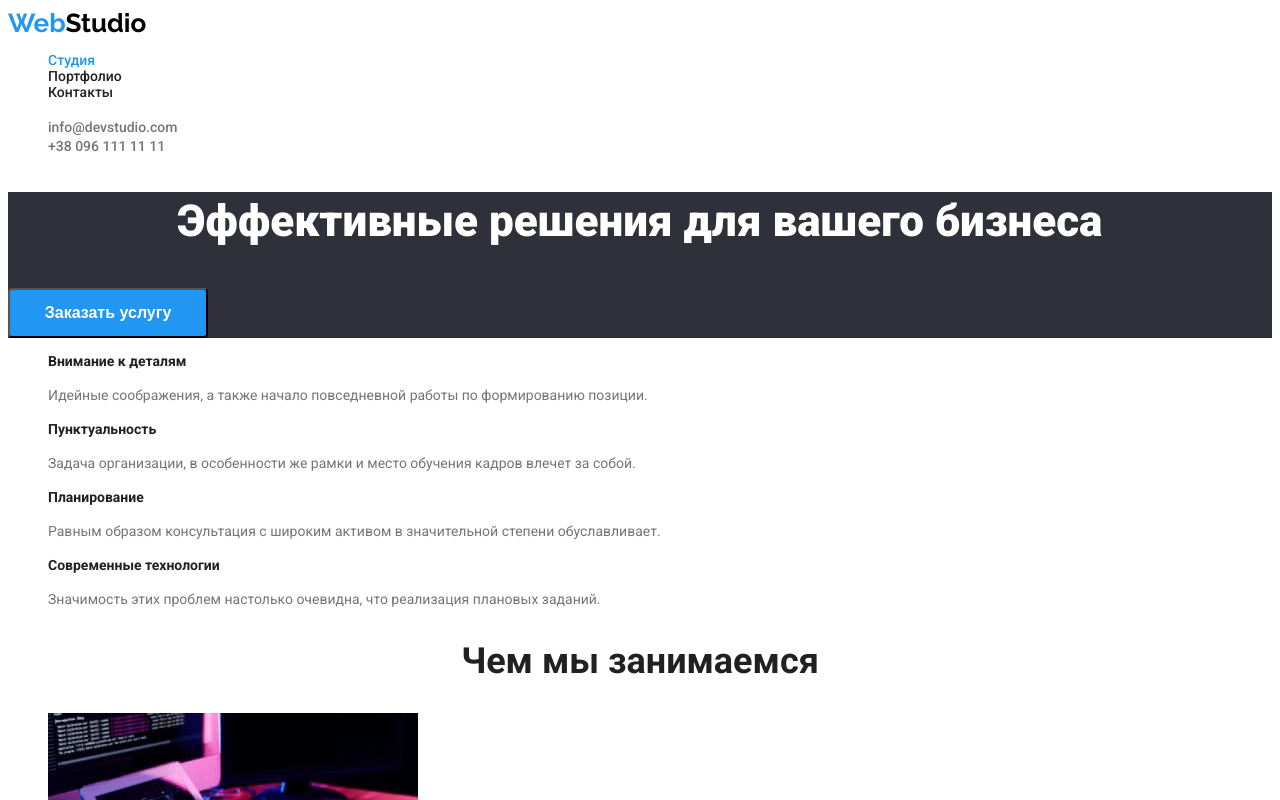
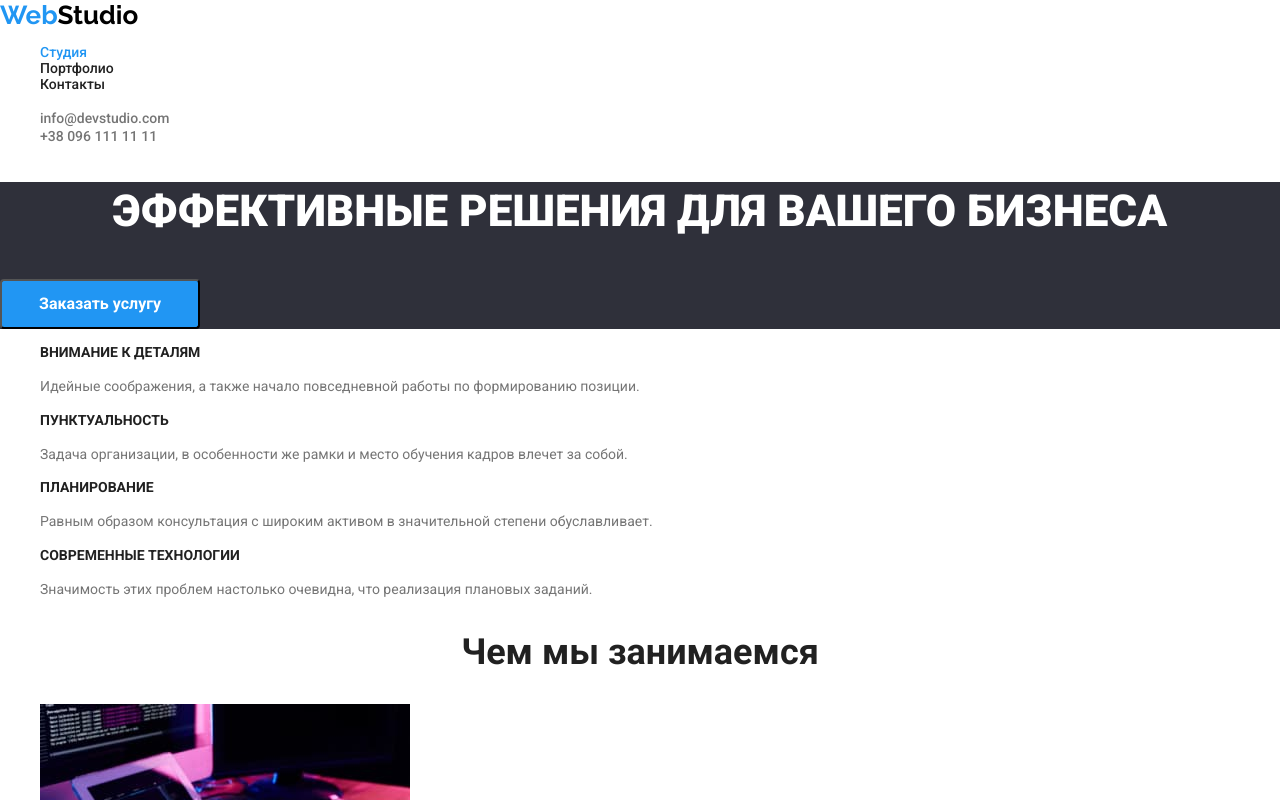
Before and after one commit to YaroslavKurka/goit-markup-hw-02, a plain HTML site: page index.html in a window 1280 px wide. Shown: the top 800 px of the page. Drawn offline with nearby package versions, Linux system fonts and the light colour scheme.

Commit message:
Завершити всі правки

```diff
--- a/CSS/style.css
+++ b/CSS/style.css
@@ -21,6 +21,7 @@ body {
     background-color: var(--white-color);
     font-family: 'Roboto', sans-serif;
     letter-spacing: 3%;
+
 }
 /* Logo и footer-logo */
 .logo {
@@ -198,6 +199,7 @@ ul {
     font-family: Roboto;
     font-size: 14px;
     font-weight: 400;
+    font-style: normal;
     line-height: 1.71;
     text-align: left;
 
@@ -212,7 +214,8 @@ ul {
 }
 .address-physical {
     color: #FFFFFF;
-
+    font-style: normal;
+    text-decoration: none;
     font-size: 14px;
     font-weight: 400;
     line-height: 1.71;
@@ -242,7 +245,7 @@ ul {
 
 .button.primary:hover,
 .button.primary:focus {
-    border-color: var(--accent-color);
+    background-color: var(--accent-color);
 }
 .button.secondary {
     color: var(--title-text-color);
--- a/index.html
+++ b/index.html
@@ -8,6 +8,7 @@
     <link rel="preconnect" href="https://fonts.googleapis.com">
     <link rel="preconnect" href="https://fonts.gstatic.com" crossorigin>
     <link href="https://fonts.googleapis.com/css2?family=Raleway:wght@700&family=Roboto:wght@400;500;700;900&display=swap" rel="stylesheet">
+    <link rel="stylesheet" href="https://cdnjs.cloudflare.com/ajax/libs/modern-normalize/1.1.0/modern-normalize.min.css">
     <link rel="stylesheet" href="./CSS/style.css">
   </head>
   <body>
@@ -31,7 +32,7 @@
 
     <!--Герой-->
         <section class="hero">
-            <h1 class="hero-title">Эффективные решения для вашего бизнеса</h1>
+            <h1 class="hero-title">ЭФФЕКТИВНЫЕ РЕШЕНИЯ ДЛЯ ВАШЕГО БИЗНЕСА</h1>
             <button type="button" class="button primary">Заказать услугу</button>
         </section>
 
@@ -40,19 +41,19 @@
       <section class="features-section">
        <ul>
            <li>
-               <h3 class="features-title">Внимание к деталям</h3>
+               <h3 class="features-title">ВНИМАНИЕ К ДЕТАЛЯМ</h3>
                <p class="features-descr">Идейные соображения, а также начало повседневной работы по формированию позиции.</p>
            </li>
            <li>
-               <h3 class="features-title">Пунктуальность</h3>
+               <h3 class="features-title">ПУНКТУАЛЬНОСТЬ</h3>
                <p class="features-descr">Задача организации, в особенности же рамки и место обучения кадров влечет за собой.</p>
            </li>
            <li>
-               <h3 class="features-title">Планирование</h3>
+               <h3 class="features-title">ПЛАНИРОВАНИЕ</h3>
                <p class="features-descr">Равным образом консультация с широким активом в значительной степени обуславливает.</p>
            </li>
            <li>
-               <h3 class="features-title">Современные технологии</h3>
+               <h3 class="features-title">СОВРЕМЕННЫЕ ТЕХНОЛОГИИ</h3>
                <p class="features-descr">Значимость этих проблем настолько очевидна, что реализация плановых заданий.</p>
            </li>
        </ul>
```
Also changed, not shown: portfolio.html (+1 -0 lines).
